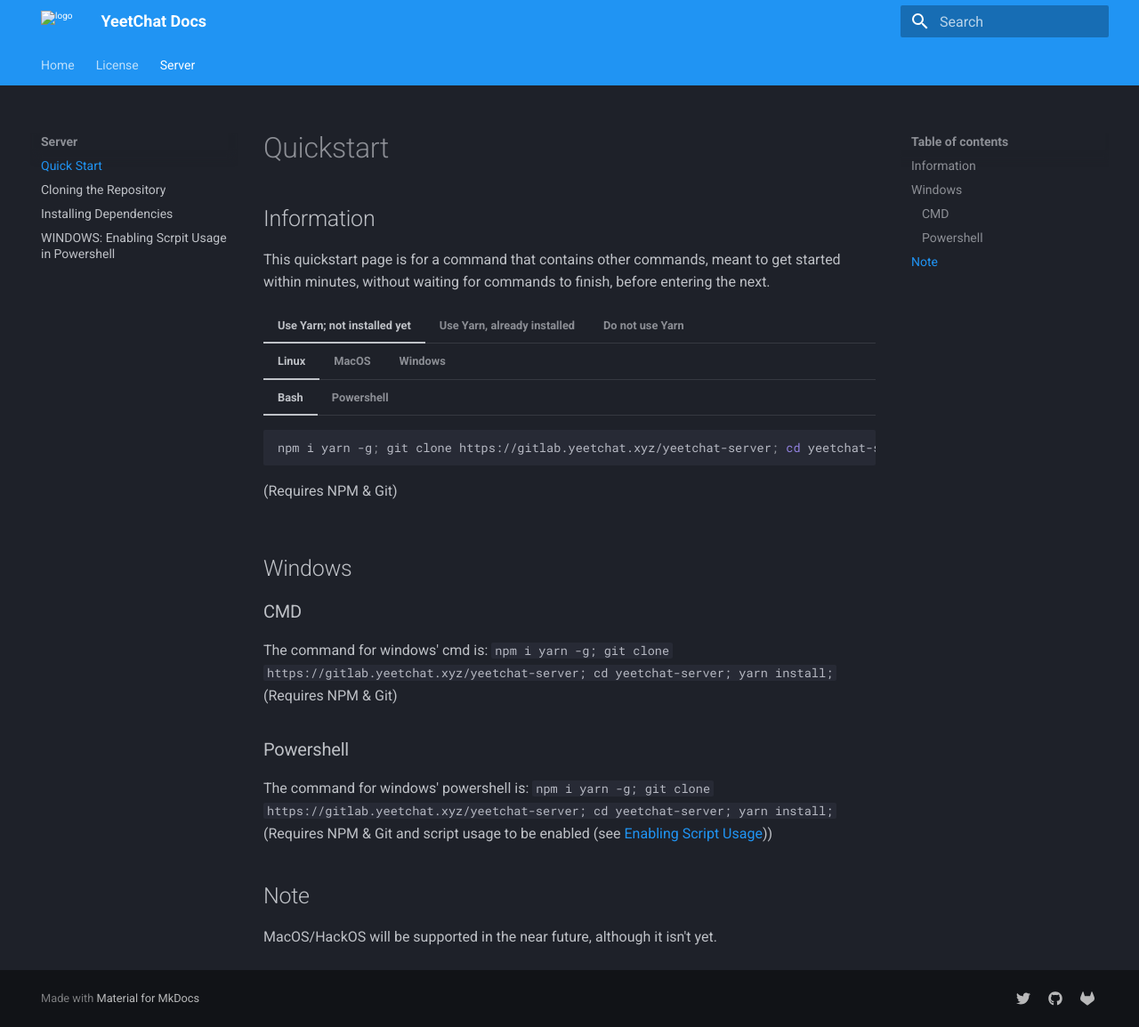
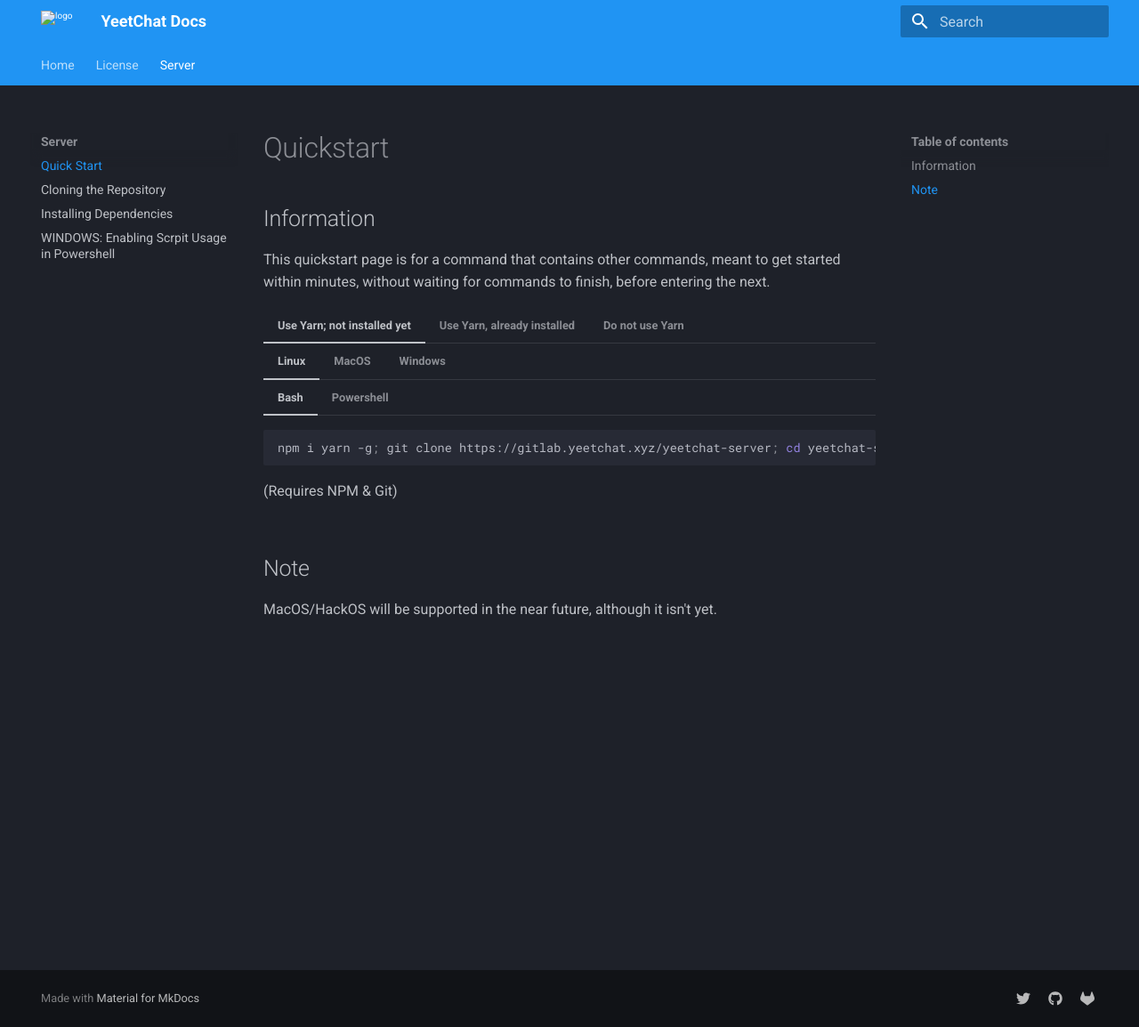
Before and after one commit to YeetChat/yeetchat-docs, an MkDocs documentation site: the page built from docs-source/Server/Setup/quickstart.md, in a window 1280 px wide and 1154 px high. Shown: the whole window at 89% size. Built offline with MkDocs 1.6.1 and Material for MkDocs 9.7.7, drawn with Linux system fonts in a browser that asks for light colours.

Commit message:
forgot to remove section

````diff
--- a/docs-source/Server/Setup/quickstart.md
+++ b/docs-source/Server/Setup/quickstart.md
@@ -110,15 +110,5 @@
             (Requires Git & NPM)
 
 
-## Windows
-### CMD
-The command for windows' cmd is:
-```npm i yarn -g; git clone https://gitlab.yeetchat.xyz/yeetchat-server; cd yeetchat-server; yarn install;```
-(Requires NPM & Git)
-### Powershell
-The command for windows' powershell is:
-```npm i yarn -g; git clone https://gitlab.yeetchat.xyz/yeetchat-server; cd yeetchat-server; yarn install;```
-(Requires NPM & Git and script usage to be enabled (see [Enabling Script Usage](../scriptusage)))
-
 ## Note
 MacOS/HackOS will be supported in the near future, although it isn't yet.
````
